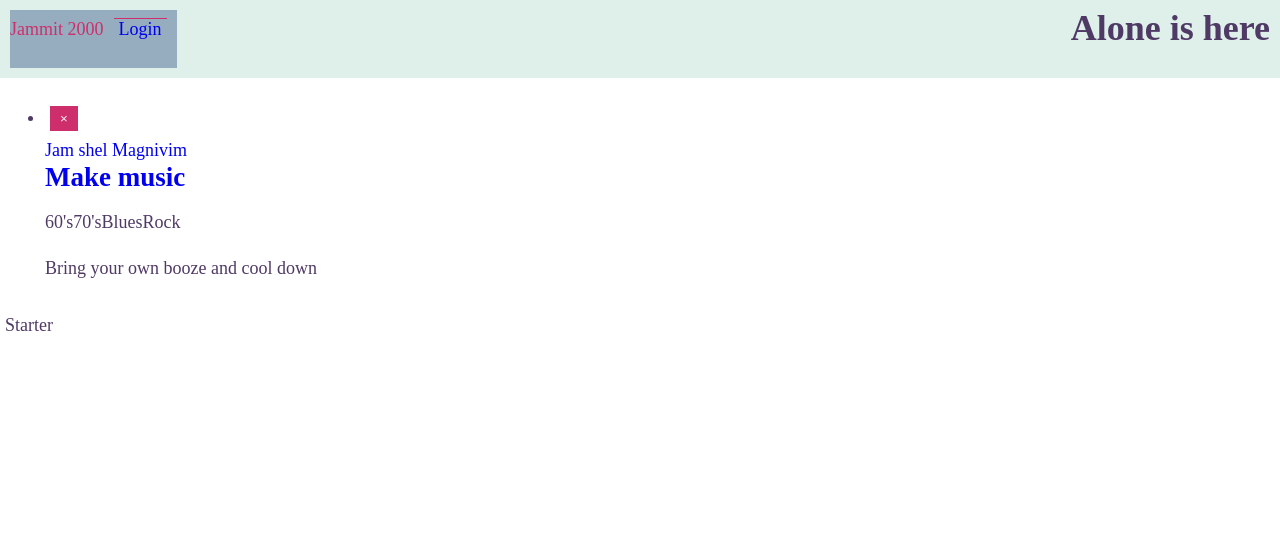
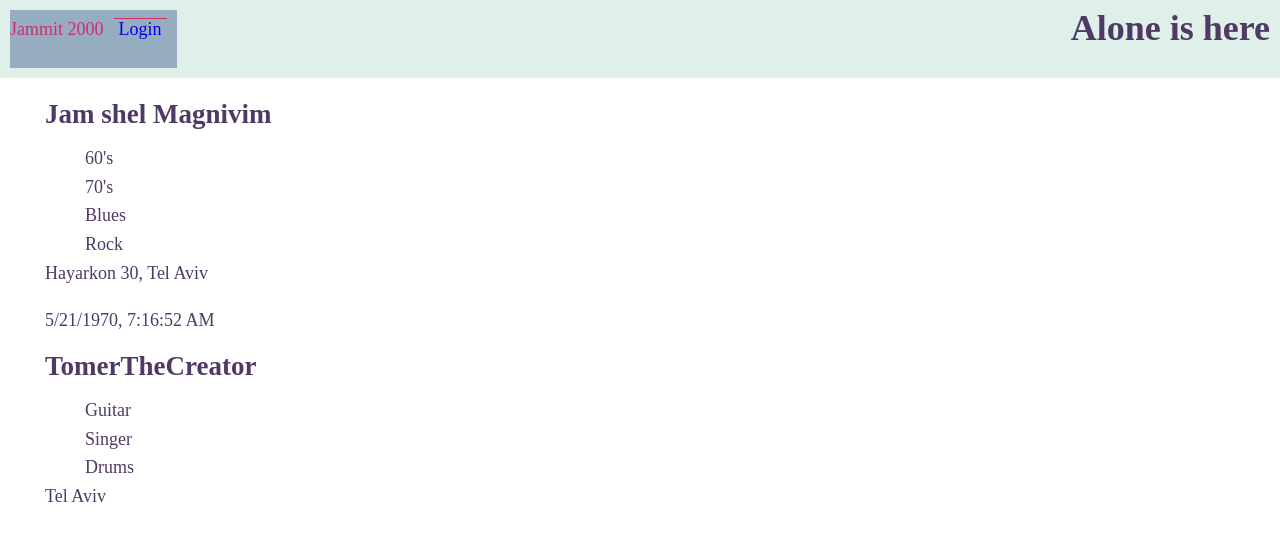
Before and after one commit to Evikk/jammit, a React (Create React App) app in the folder frontend/: page /#/ in a window 1280 px wide. Shown: the top 540 px of the page. Built offline with nearby package versions, Linux system fonts and the light colour scheme.

Commit message:
login user

```diff
--- a/frontend/src/App.jsx
+++ b/frontend/src/App.jsx
@@ -14,12 +14,11 @@ export function App() {
         <main>
           <Switch>
             <Route path="/user/:id" component={UserDetails} />
-            <Route path="/login" component={LoginSignup} />
+            <Route path="/login" component={LoginSignup}/>
             <Route path="/" component={Home} />
           </Switch>
         </main>
         <footer>
-          Starter
         </footer>
       </Router>
     </div>
--- a/frontend/src/assets/styles/basics/_base.scss
+++ b/frontend/src/assets/styles/basics/_base.scss
@@ -1,10 +1,5 @@
 * {
     box-sizing: border-box;
-}
-
-::selection {
-    background-color: $clr1;
-    color: $clr6;
 }
 
 html {
@@ -44,3 +39,7 @@ a {
 a:hover {
     text-decoration: underline;
 }
+
+ul {
+    list-style: none;
+}
--- a/frontend/src/cmps/JamList.jsx
+++ b/frontend/src/cmps/JamList.jsx
@@ -1,11 +1,10 @@
 import { JamPreview } from "./JamPreview.jsx";
-import { Link } from 'react-router-dom'
 
-export function JamList({ jams, onDelete }) {
+export function JamList({ jams }) {
     return (
         <ul className="jams-list">
             {jams.map((jam) => (
-                <JamPreview key={jam._id} jam={jam} onDelete={onDelete} />
+                <JamPreview key={jam._id} jam={jam} />
             ))}
         </ul>
     );
--- a/frontend/src/cmps/JamPreview.jsx
+++ b/frontend/src/cmps/JamPreview.jsx
@@ -1,23 +1,18 @@
-import { Link } from "react-router-dom";
-
-export function JamPreview({ jam, onDelete }) {
+import { useHistory } from "react-router-dom";
+export function JamPreview({ jam }) {
+    const history = useHistory()
     return (
         <li className="jam-card">
             {/* <img src={jam.img_url} className="jam-img" alt="jam"/> */}
-            <button className="delete-btn" onClick={() => onDelete(jam._id)}>
-                &times;
-            </button>
-            <div className="jam-card-title">
-                <Link to={`/jam/${jam._id}`}>
-                    <span>{jam.title}</span>
-                    <h2>Make music</h2>
-                </Link>
+            <div className="jam-card-title" onClick={()=>history.push(`/jam/${jam._id}`)}>
+                    <h2>{jam.title}</h2>
             </div>
             <div className="jam-card-badges">
-                <p>{jam.tags.map((tag, idx) => {
-                    return <span key={idx}>{tag}</span>
-                })}</p>
-                <span>{jam.description}</span>
+                <ul>{jam.tags.map((tag, idx) => {
+                    return <li key={idx}>{tag}</li>
+                })}</ul>
+                <p>{jam.location.address}</p>
+                <p>{new Date(jam.startsAt).toLocaleString()}</p>
             </div>
         </li>
     );
--- /dev/null
+++ b/frontend/src/cmps/UserList.jsx
@@ -0,0 +1,11 @@
+import { UserPreview } from "./UserPreview.jsx";
+
+export function UserList({ users }) {
+    return (
+        <ul className="users-list">
+            {users.map((user) => (
+                <UserPreview key={user._id} user={user} />
+            ))}
+        </ul>
+    );
+}
--- /dev/null
+++ b/frontend/src/cmps/UserPreview.jsx
@@ -0,0 +1,18 @@
+import { useHistory } from "react-router-dom";
+export function UserPreview({ user }) {
+    const history = useHistory()
+    return (
+        <li className="user-card">
+            {/* <img src={user.img_url} className="user-img" alt="user"/> */}
+            <div className="user-card-title" onClick={()=>history.push(`/user/${user._id}`)}>
+                    <h2>{user.username}</h2>
+            </div>
+            <div className="user-card-badges">
+                <ul>{user.talents.map((talent, idx) => {
+                    return <li key={idx}>{talent}</li>
+                })}</ul>
+                <p>{user.location.city}</p>
+            </div>
+        </li>
+    );
+}
--- a/frontend/src/pages/Home.jsx
+++ b/frontend/src/pages/Home.jsx
@@ -4,6 +4,7 @@ import { loadJams } from '../store/actions/jamActions.js'
 import { loadUsers } from '../store/actions/userActions.js'
 import { Link } from 'react-router-dom'
 import { JamList } from '../cmps/JamList.jsx'
+import { UserList } from '../cmps/UserList.jsx'
 
 class _Home extends Component {
   state = {
@@ -14,17 +15,14 @@ class _Home extends Component {
     this.props.loadUsers()
   }
 
-  onDelete = ()=> {
-    return
-  }
-
   render() {
-    const { jams, users } = this.props
-    console.log(users);
+    const { jams, users, loggedInUser } = this.props
+    console.log(users, loggedInUser);
     if (!jams) return <h2>Loading...</h2>
     return (
       <div className="home">
         <JamList jams={jams}/>
+        <UserList users={users}/>
       </div>
     )
   }
--- a/frontend/src/pages/LoginSignup.jsx
+++ b/frontend/src/pages/LoginSignup.jsx
@@ -1,11 +1,12 @@
-// import { connect } from "react-redux";
+import { connect } from "react-redux";
 import React from "react";
 import { authService } from "../services/authService.js";
+import { login } from '../store/actions/userActions.js'
 
-export class LoginSignup extends React.Component {
+class _LoginSignup extends React.Component {
     state = {
         msg: "",
-        loggedinUser: authService.getLoggedUser(),
+        loggedinUser: null,
         loginCred: {
             username: "",
             password: "",
@@ -48,19 +49,7 @@ export class LoginSignup extends React.Component {
             return this.setState({ msg: "Please enter user/password" });
         }
         const userCreds = { username, password };
-        authService
-            .login(userCreds)
-            .then((user) => {
-                this.setState({
-                    loginCred: { username: "", password: "" },
-                    loggedInUser: user,
-                });
-                this.props.history.push('/toy')
-            })
-            .catch((err) => {
-                console.log("ERR", err);
-                this.setState({ msg: "Try again" });
-            });
+        this.props.login(userCreds)
     };
 
     doSignup = async (ev) => {
@@ -79,9 +68,6 @@ export class LoginSignup extends React.Component {
     };
 
     render() {
-        const loggedInUser = authService.getLoggedUser();
-        if (loggedInUser) this.props.history.push('/toy')
-
         let signupSection = (
             <form className="login-form" onSubmit={this.doSignup}>
                 <h2 className="form-title">Create a new account</h2>
@@ -145,3 +131,14 @@ export class LoginSignup extends React.Component {
         );
     }
 }
+
+const mapStateToProps = state => {
+    return {
+      loggedInUser: state.userModule.loggedInUser
+    }
+  }
+  const mapDispatchToProps = {
+    login
+  }
+
+  export const LoginSignup = connect(mapStateToProps, mapDispatchToProps)(_LoginSignup)
--- a/frontend/src/services/authService.js
+++ b/frontend/src/services/authService.js
@@ -1,6 +1,6 @@
 import Axios from 'axios';
+import { userService } from './userService';
 const axios = Axios.create({withCredentials: true})
-// const baseUrl = 'http://localhost:3030/api/auth'
 const baseUrl = (process.env.NODE_ENV !== 'development') ? '/api/auth' : '//localhost:3030/api/auth';
 
 const STORAGE_KEY = 'loggedInUser'
@@ -14,13 +14,15 @@ export const authService = {
 
 
 function login(credentials) {
-    return axios.post(`${baseUrl}/login`, credentials)
-        .then(res => res.data)
-        .then(user => {
-            user = {...user}
-            console.log('Login success',user);
-            return _handleLogin(user);
-        })
+    const loggedInUser = userService.login(credentials)
+    return _handleLogin(loggedInUser)
+    // return axios.post(`${baseUrl}/login`, credentials)
+    //     .then(res => res.data)
+    //     .then(user => {
+    //         user = {...user}
+    //         console.log('Login success',user);
+    //         return _handleLogin(user);
+    //     })
 }
 // credentials strucutre: {username: '', password: '', fullname: ''}
 function signup(credentials) {
--- a/frontend/src/services/jamService.js
+++ b/frontend/src/services/jamService.js
@@ -23,7 +23,12 @@ var jams = [
         "startsAt": 12122212134,
         "tags": ["60's", "70's", "Blues", "Rock"],
         "createdAt": 121221453343,
-        "msgs": ["See you all there!", "don't forget to bring beers"],
+        "msgs": [
+            {
+                txt: "See you all there!",
+                sentBy: "haim"
+            }
+        ],
         "usersGoing": [
             {
                 "_id": "u104",
--- a/frontend/src/services/userService.js
+++ b/frontend/src/services/userService.js
@@ -75,11 +75,12 @@ async function update(user) {
 
 async function login(userCred) {
     // const users = await storageService.query('user')
-    // const user = users.find(user => user.username === userCred.username)
-    // return _handleLogin(user)
+    const user = users.find(user => user.username === userCred.username)
+    if (user.password === userCred.password) _saveLocalUser(user)
+    return user
 
-    const user = await httpService.post('auth/login', userCred)
-    if (user) return _saveLocalUser(user)
+    // const user = await httpService.post('auth/login', userCred)
+    // if (user) return _saveLocalUser(user)
 }
 async function signup(userCred) {
     // const user = await storageService.post('user', userCred)
```
Also changed, not shown: 1 other file (tests, documents, lock files or other folders).
